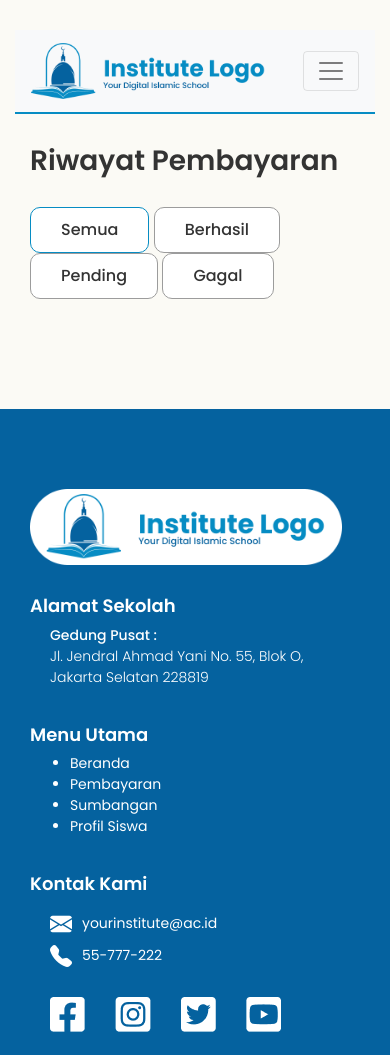
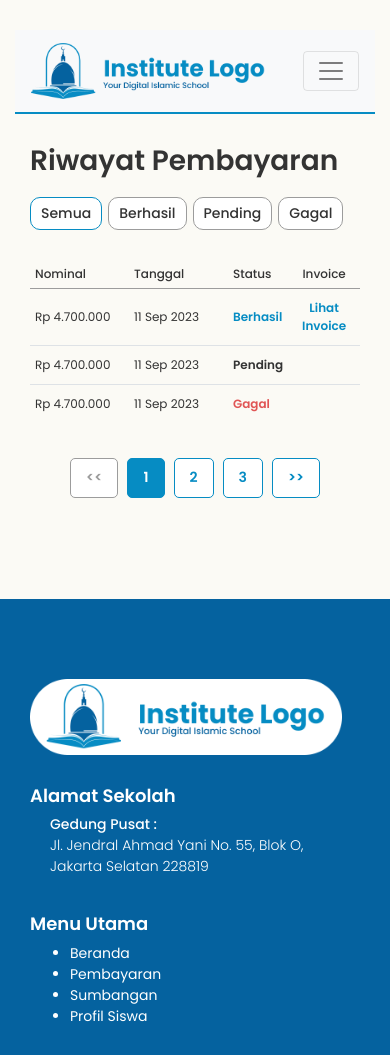
Before and after one commit to khrisna-yudhap/front-school-payment, a plain HTML site: page payment-history.html in a window 390 px wide. Shown: the top 1055 px of the page. Drawn offline with nearby package versions, Linux system fonts and the light colour scheme.

Commit message:
update payment-history page

```diff
--- a/assets/style.css
+++ b/assets/style.css
@@ -786,7 +786,7 @@ footer {
 }
 /* End Footer Style */
 
-/* Payment Page */
+/* Payment History Page */
 .payment-history h3 {
   font-weight: 600;
   color: #333;
@@ -794,6 +794,9 @@ footer {
 
 .payment-history .sort-by {
   margin: 30px 0px;
+  display: flex;
+  gap: 10px;
+  flex-wrap: wrap;
 }
 
 .sort-btn {
@@ -810,13 +813,80 @@ footer {
   border: 1px solid #068cc3;
 }
 
-.sort-success {
-  padding: 10px 30px;
-  background-color: #fff;
+/* Table Style */
+.payment-history table {
+  margin-top: 50px;
+}
+
+.payment-history .table thead tr th {
+  border: 0;
+  border-bottom: 1px solid #9c9c9c;
+  text-align: center;
+  font-weight: 500;
+
+  color: #333;
+}
+
+.payment-history .table tbody tr {
+  text-align: center;
+  color: #333;
+}
+
+.payment-history .table td,
+.table th {
+  vertical-align: middle;
+}
+
+.payment-history .table tbody tr .status-success {
+  color: #068cc3;
+  font-weight: 600;
+}
+.payment-history .table tbody tr .status-pending {
+  color: #333;
+  font-weight: 600;
+}
+.payment-history .table tbody tr .status-fail {
+  color: #e05555;
+  font-weight: 600;
+}
+
+.payment-history .table tbody tr .invoice-link a {
+  color: #068cc3;
+  font-weight: 600;
+}
+
+.page-pagination {
+  display: flex;
+  justify-content: center;
+
+  margin-top: 30px;
+}
+
+.page-pagination .page-item {
+  padding: 5px;
+  border-radius: 5px;
+}
+.page-pagination .page-item .page-link {
+  padding: 15px 20px !important;
+  border-radius: 10px;
+  border: 1px solid #068cc3;
+
+  color: #068cc3;
+  font-weight: 600;
+  font-size: 18px;
+}
+
+.page-item .page-active {
+  background-color: #068cc3;
+  color: #fff !important;
+}
+
+.page-pagination ul .disabled .page-link {
+  color: #9c9c9c !important;
   border: 1px solid #9c9c9c;
-  border-radius: 10px;
 }
-/* Payment Page End */
+
+/* Payment History Page End */
 
 /* Mobile Device */
 @media (min-width: 320px) and (max-width: 480px) {
@@ -1116,6 +1186,64 @@ footer {
   .footer-copyright {
     font-size: 12px;
   }
+
+  .payment-history .sort-by {
+    margin: 20px 0px;
+    gap: 6px;
+  }
+
+  .sort-btn {
+    padding: 5px 10px;
+    font-size: 14px;
+  }
+
+  .payment-history table {
+    margin-top: 30px;
+  }
+
+  .payment-history .table thead tr th {
+    text-align: start;
+    vertical-align: middle;
+  }
+
+  .payment-history .table thead tr th:nth-child(2) {
+    width: 30%;
+  }
+
+  .payment-history .table thead tr th:nth-child(3) {
+    width: 30%;
+  }
+
+  .payment-history .table td {
+    text-align: start;
+    vertical-align: middle;
+
+    padding: 10px 5px;
+  }
+
+  .payment-history .table thead tr th:last-child {
+    text-align: center;
+    vertical-align: middle;
+  }
+
+  .table tr td:last-child {
+    text-align: center;
+    vertical-align: middle;
+  }
+
+  .payment-history .table .hide-xs {
+    display: none;
+  }
+
+  .page-pagination .page-item .page-link {
+    padding: 10px 15px !important;
+    border-radius: 5px;
+    border: 1px solid #068cc3;
+
+    color: #068cc3;
+    font-weight: 600;
+    font-size: 14px;
+  }
 }
 
 @media (min-width: 481px) and (max-width: 767px) {
--- a/payment-history.html
+++ b/payment-history.html
@@ -97,6 +97,63 @@
             <button class="sort-btn">Pending</button>
             <button class="sort-btn">Gagal</button>
           </div>
+
+          <table class="table table-hover">
+            <thead>
+              <tr>
+                <th scope="col" class="hide-xs">ID Transaksi</th>
+                <th scope="col">Nominal</th>
+                <th scope="col">Tanggal</th>
+                <th scope="col">Status</th>
+                <th scope="col">Invoice</th>
+              </tr>
+            </thead>
+            <tbody>
+              <tr>
+                <td scope="row" class="hide-xs">#12312</td>
+                <td>Rp 4.700.000</td>
+                <td>11 Sep 2023</td>
+                <td class="status-success">Berhasil</td>
+                <td class="invoice-link">
+                  <a href="#">Lihat Invoice</a>
+                </td>
+              </tr>
+              <tr>
+                <td scope="row" class="hide-xs">#12312</td>
+                <td>Rp 4.700.000</td>
+                <td>11 Sep 2023</td>
+                <td class="status-pending">Pending</td>
+                <td class="invoice-link">
+                  <a href="#"></a>
+                </td>
+              </tr>
+              <tr>
+                <td scope="row" class="hide-xs">#12312</td>
+                <td>Rp 4.700.000</td>
+                <td>11 Sep 2023</td>
+                <td class="status-fail">Gagal</td>
+                <td class="invoice-link">
+                  <a href="#"></a>
+                </td>
+              </tr>
+            </tbody>
+          </table>
+        </div>
+
+        <div class="page-pagination">
+          <ul class="pagination justify-content-center">
+            <li class="page-item disabled">
+              <a class="page-link" href="#" tabindex="-1"><<</a>
+            </li>
+            <li class="page-item">
+              <a class="page-link page-active" href="#">1</a>
+            </li>
+            <li class="page-item"><a class="page-link" href="#">2</a></li>
+            <li class="page-item"><a class="page-link" href="#">3</a></li>
+            <li class="page-item">
+              <a class="page-link" href="#">>></a>
+            </li>
+          </ul>
         </div>
       </section>
       <!-- End Page Content -->
```
